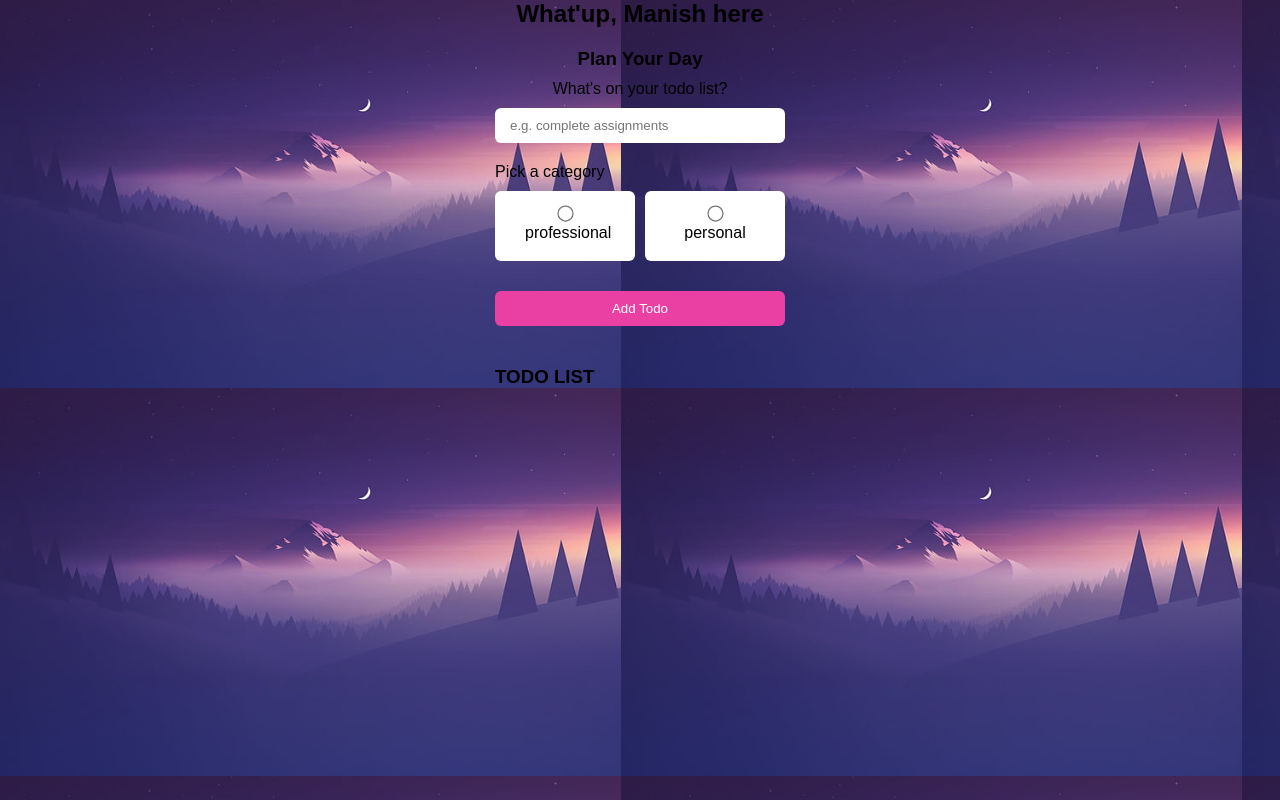
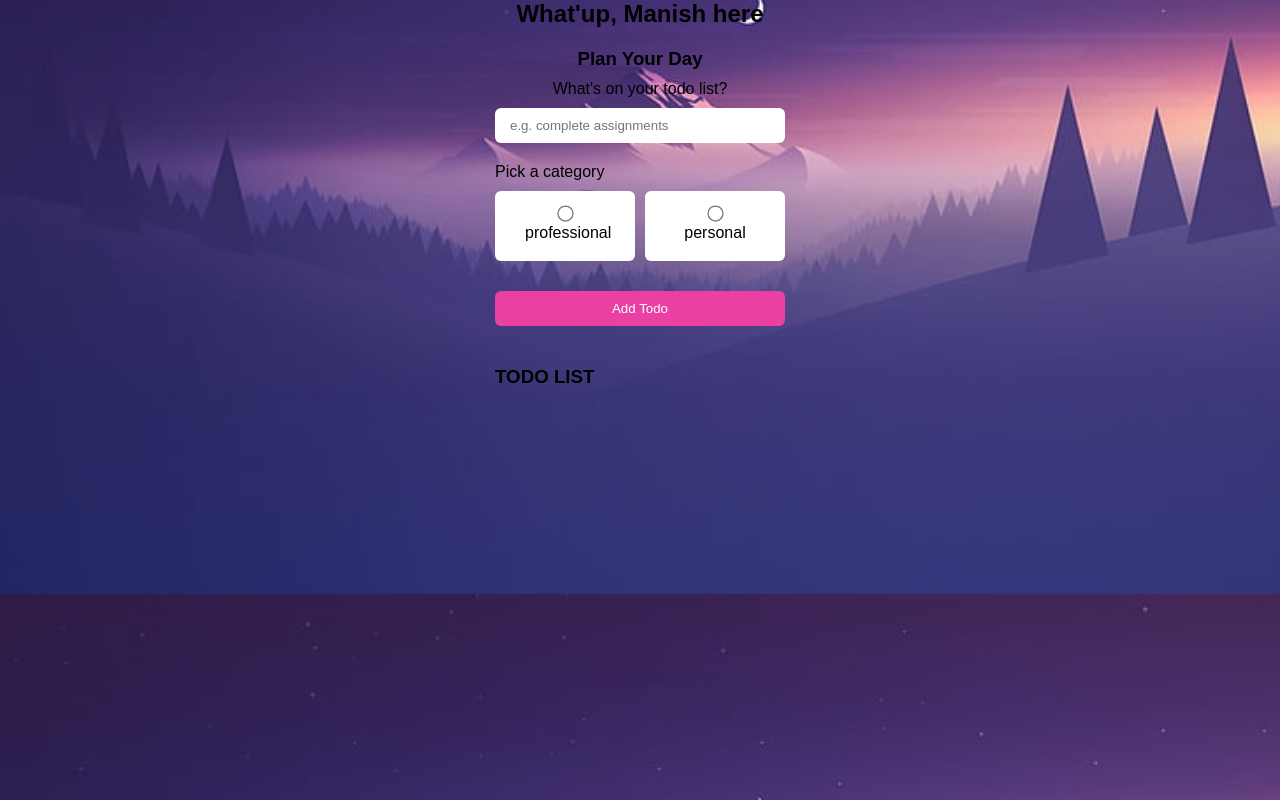
Before and after one commit to manish-gitx/todo2.0, a plain HTML site: page index.html in a window 1280 px wide. Drawn offline with Linux system fonts and the light colour scheme.

Commit message:
Update style.css

```diff
--- a/style.css
+++ b/style.css
@@ -23,8 +23,8 @@ body{
     /* background: var(--light);
     color: var(--dark); */
     background: url('/BG.jpg');
-    background-repeat: none;
-    background-size:contain;
+    background-position: center;
+    background-size: cover;
     display: flex;
     flex-direction: column;
     justify-content: center;
```
